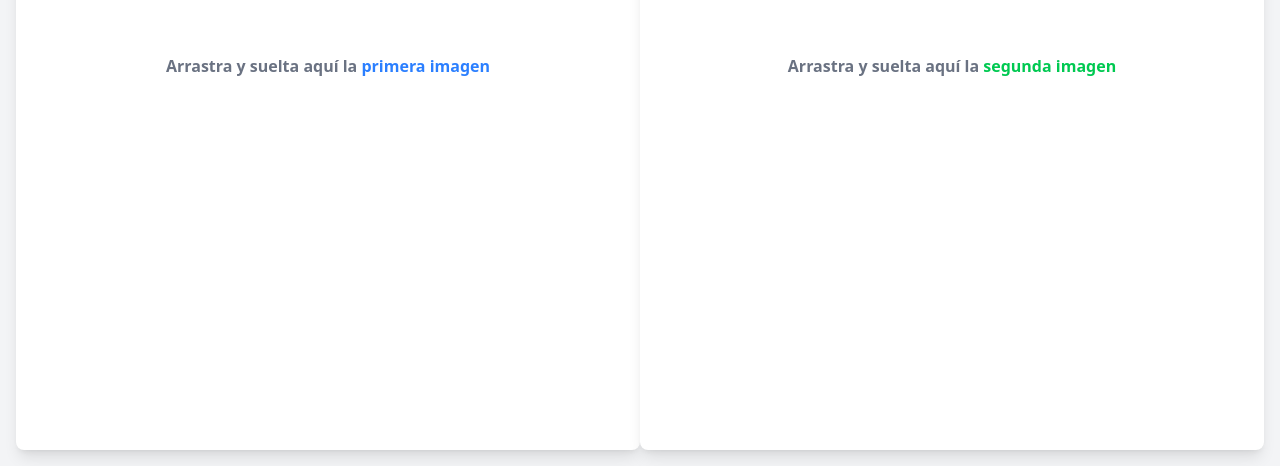
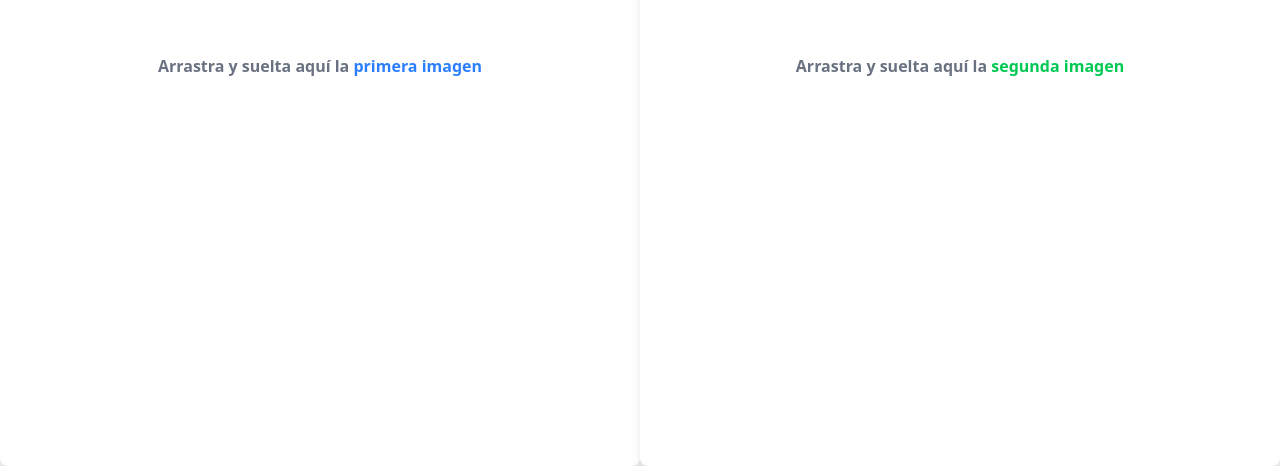
Before and after one commit to Auren-Noct/image-comparator, a React (Vite) app: page / in a window 1280 px wide. Shown: the part 334-800 px from the top of the page. Built offline with nearby package versions, Linux system fonts and the light colour scheme.

Commit message:
fear(ui): improve ui

```diff
--- a/src/App.tsx
+++ b/src/App.tsx
@@ -3,7 +3,7 @@ import ImageComparator from "./components/ImageComparator";
 
 function App() {
   return (
-    <div className="w-full h-screen bg-gray-100 font-sans p-4">
+    <div className="w-full h-screen bg-gray-100 font-sans">
       <ImageComparatorProvider>
         <ImageComparator />
       </ImageComparatorProvider>
--- a/src/components/ImageComparator.tsx
+++ b/src/components/ImageComparator.tsx
@@ -43,6 +43,7 @@ const ImageComparator = () => {
       <canvas ref={tempCanvasRef} style={{ display: "none" }}></canvas>
       <canvas ref={comparisonCanvasRef} style={{ display: "none" }}></canvas>
 
+      <div className="flex flex-row h-screen w-full gap-0">
         {/* Primer Drag and Drop */}
         <div
           ref={containerRef1}
@@ -115,6 +116,7 @@ const ImageComparator = () => {
             <ImageOptions />
           </div>
         )}
+      </div>
 
       <div className="fixed bottom-4 left-1/2 transform -translate-x-1/2 flex gap-4">
         <ImageSwapButton />
```
Lines whose indentation alone changed are shown as unchanged.
